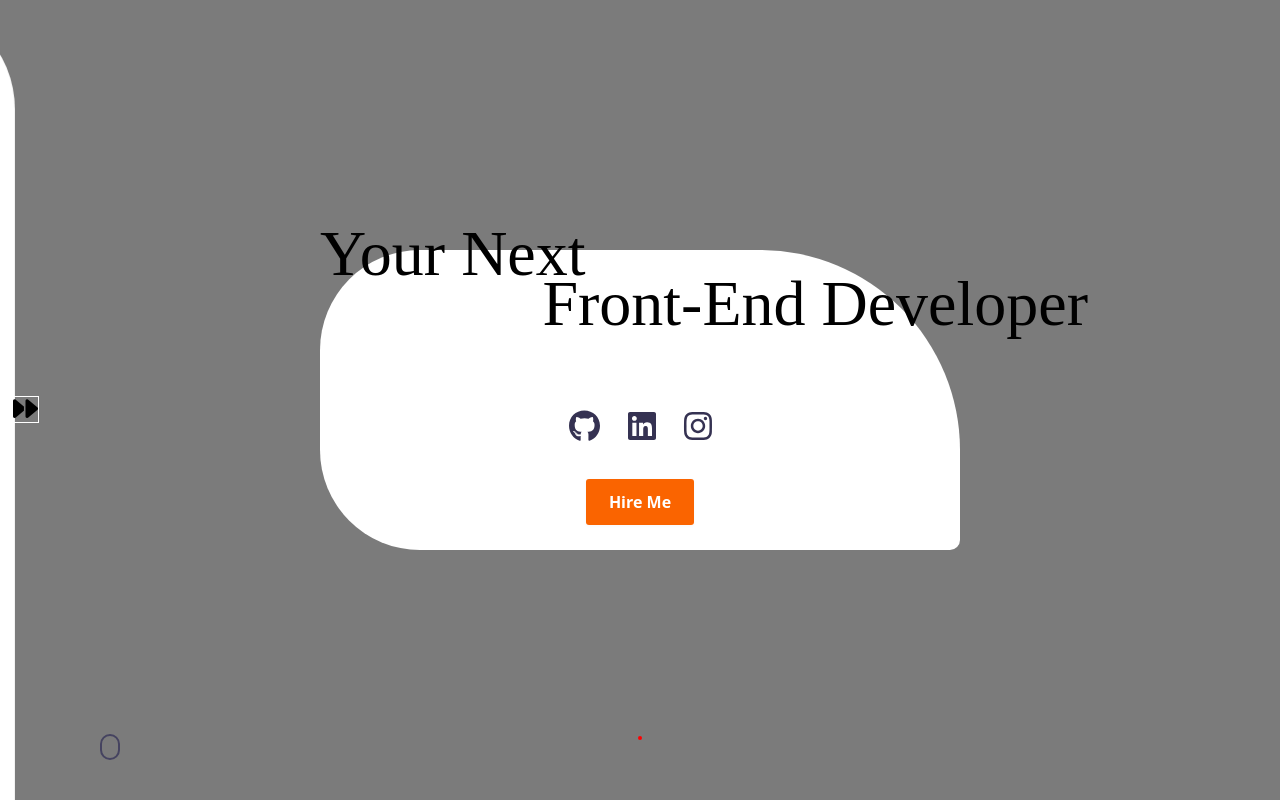
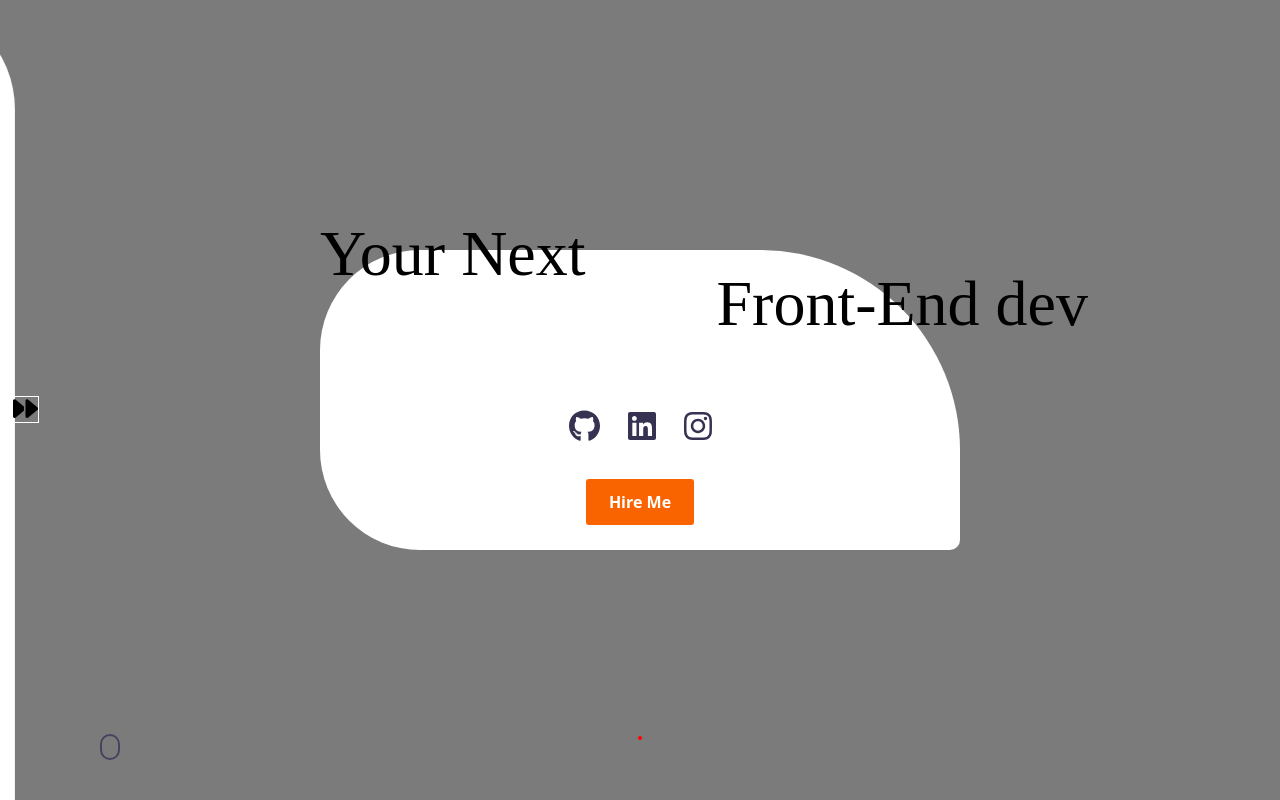
Before and after one commit to artursantana/Portifolio, a React (Vite) app: page / in a window 1280 px wide. Shown: the top 800 px of the page. Built offline with nearby package versions, Linux system fonts and the light colour scheme.

Commit message:
first commit

```diff
--- a/src/components/home/Home.jsx
+++ b/src/components/home/Home.jsx
@@ -18,7 +18,7 @@ const Home = () => {
             Your Next
           </div>
 
-            <div className='home_div1'>Front-End Developer</div>
+            <div className='home_div1'>Front-End dev</div>
 
         <HeaderSocials />
 
```
